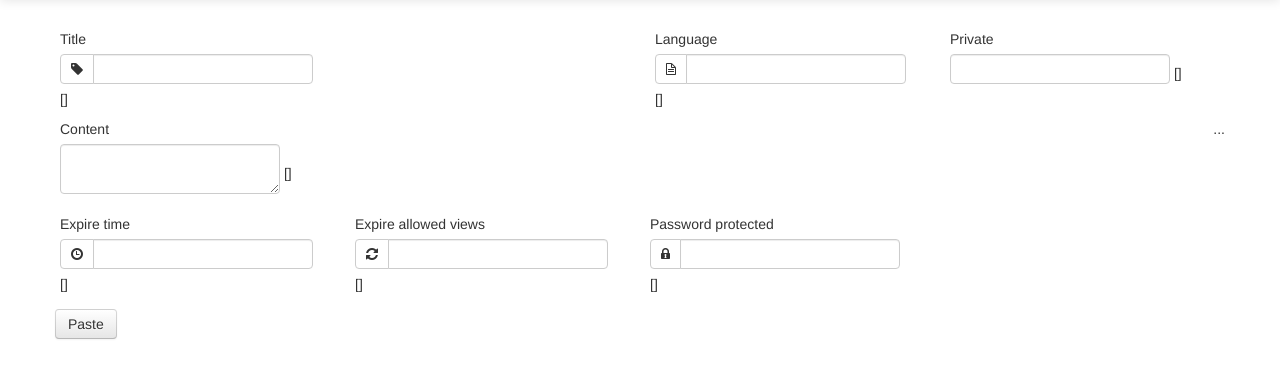
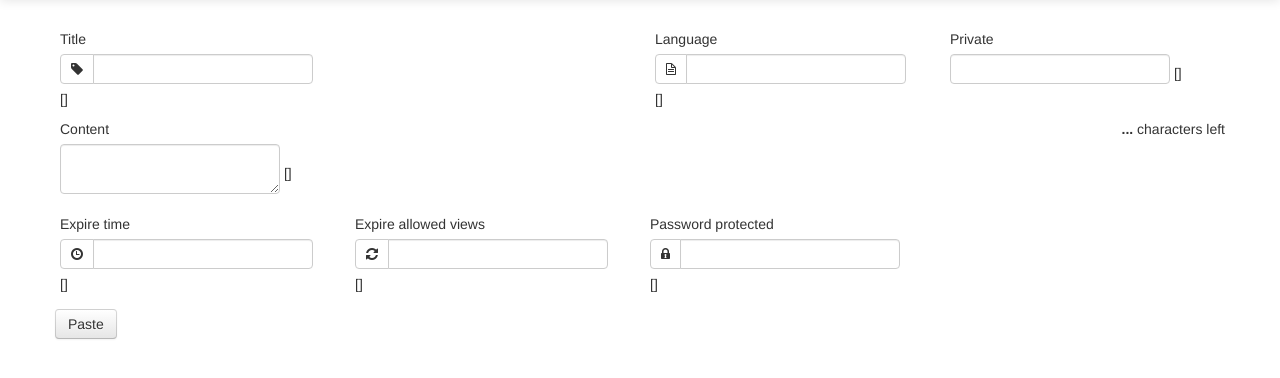
Before and after one commit to JulienPalard/pasteque, a Django app: template paste/templates/paste/index.html in a window 1280 px wide. Shown: the part 41-419 px from the top of the page. Run offline with Django 3.2, Linux system fonts and the light colour scheme; the template is opened without the code that fills it: most values are stand-ins (such as "Sample title", 1, 10 or a date in 2020); form fields are guessed from the names that the template uses; some libraries are stand-ins or nearby versions.

Commit message:
Avoid inline JS to allow stricter CSP.

```diff
--- /dev/null
+++ b/paste/static/js/paste.js
@@ -0,0 +1,10 @@
+function refresh_characters_left() {
+    var characters_left = parseInt(document.getElementById("max_characters").value) - $('#id_content').val().length;
+  $('b#charsleft_counter').html(characters_left);
+}
+$(document).ready(function() {
+  refresh_characters_left();
+});
+$('#id_content').keyup(function() {
+  refresh_characters_left();
+})
--- a/paste/templates/paste/index.html
+++ b/paste/templates/paste/index.html
@@ -31,7 +31,7 @@
 	</div>
 	<div class="row">
 	   <div class="span12">
-	        <span id="charsleft">...</span>
+	        <span id="charsleft"><b id="charsleft_counter">...</b>&nbsp;{% trans 'characters left' %}</span>
             <label for="id_content">{% trans 'Content' %}</label>
             {{ form.content }}
             {{ form.content.errors }}
@@ -65,19 +65,9 @@
     </div>
 	{% csrf_token %}
 	<button class="btn" type="submit">{% trans 'Paste' %}</button>
+    <input type="hidden" id="max_characters" value="{{ max_characters }}">
 </form>
 {% endblock %}
 {% block javascript %}
-<script>
-function refresh_characters_left() {
-  var characters_left = {{ max_characters }} - $('#id_content').val().length;
-  $('span#charsleft').html('<b>' + characters_left + '</b> {% trans 'characters left' %}');
-}
-$(document).ready(function() {
-  refresh_characters_left();
-});
-$('#id_content').keyup(function() {
-  refresh_characters_left();
-})
-</script>
+<script type="text/javascript" src="/static/js/paste.js"></script>
 {% endblock %}
```
